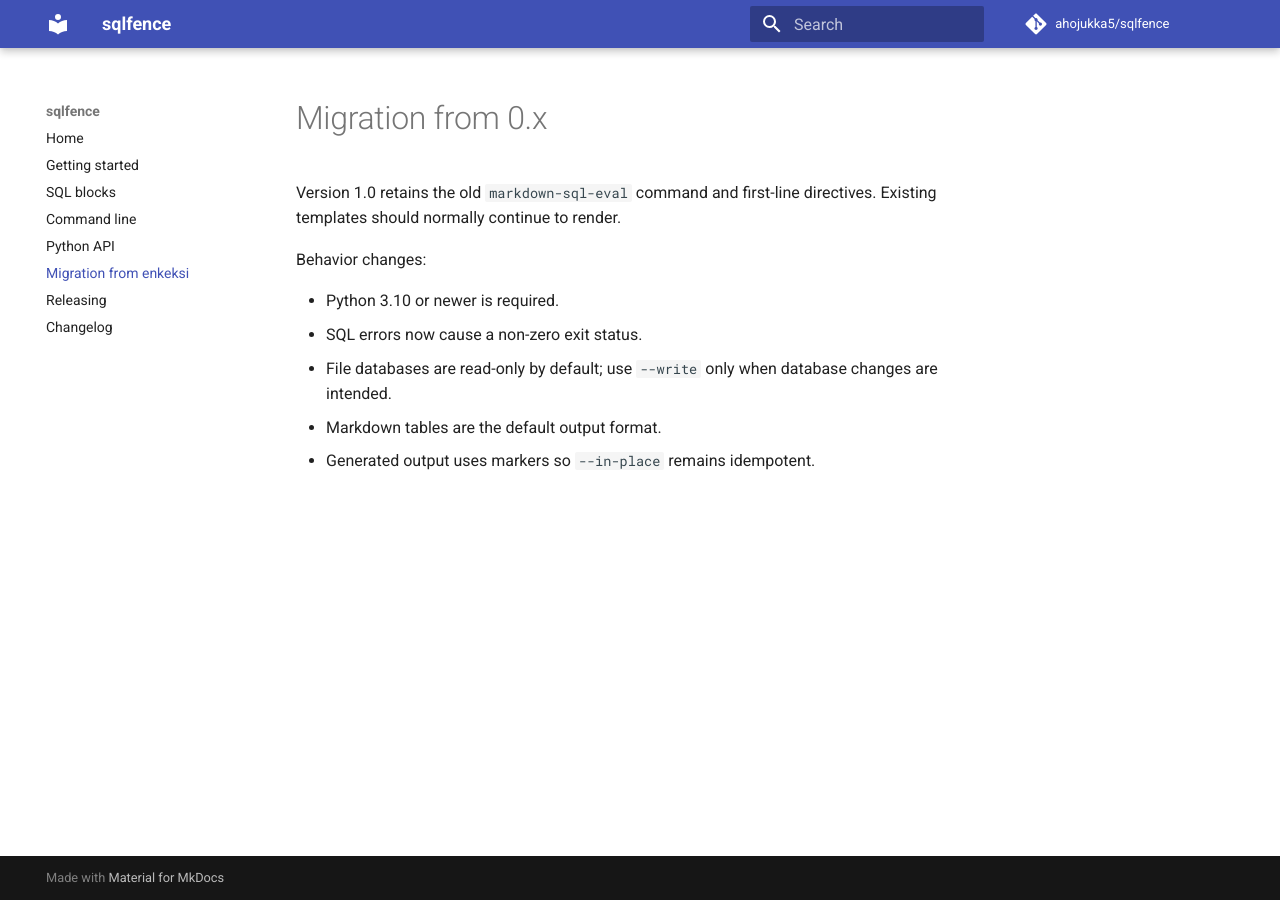
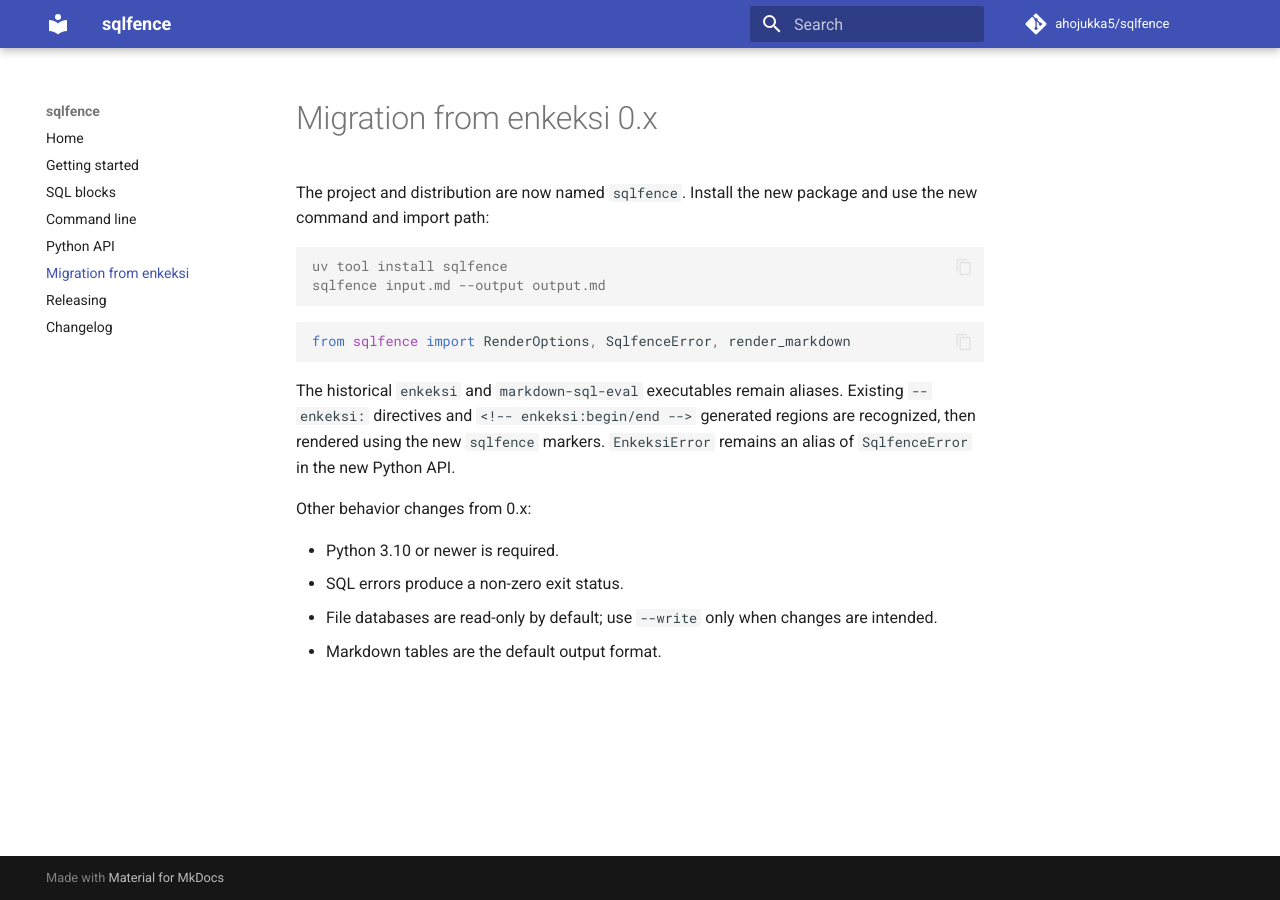
Before and after one commit to ahojukka5/enkeksi, an MkDocs documentation site: the page built from docs/migration.md, in a window 1280 px wide. Built offline with MkDocs 1.6.1 and Material for MkDocs 9.7.7, drawn with Linux system fonts in a browser that asks for light colours; comment, search, counter and statistics services are not loaded.

Commit message:
Document migration from enkeksi

````diff
--- a/docs/migration.md
+++ b/docs/migration.md
@@ -1,11 +1,25 @@
-# Migration from 0.x
+# Migration from enkeksi 0.x
 
-Version 1.0 retains the old `markdown-sql-eval` command and first-line directives. Existing templates should normally continue to render.
+The project and distribution are now named `sqlfence`. Install the new package
+and use the new command and import path:
 
-Behavior changes:
+```console
+uv tool install sqlfence
+sqlfence input.md --output output.md
+```
+
+```python
+from sqlfence import RenderOptions, SqlfenceError, render_markdown
+```
+
+The historical `enkeksi` and `markdown-sql-eval` executables remain aliases.
+Existing `-- enkeksi:` directives and `<!-- enkeksi:begin/end -->` generated
+regions are recognized, then rendered using the new `sqlfence` markers.
+`EnkeksiError` remains an alias of `SqlfenceError` in the new Python API.
+
+Other behavior changes from 0.x:
 
 - Python 3.10 or newer is required.
-- SQL errors now cause a non-zero exit status.
-- File databases are read-only by default; use `--write` only when database changes are intended.
+- SQL errors produce a non-zero exit status.
+- File databases are read-only by default; use `--write` only when changes are intended.
 - Markdown tables are the default output format.
-- Generated output uses markers so `--in-place` remains idempotent.
````
